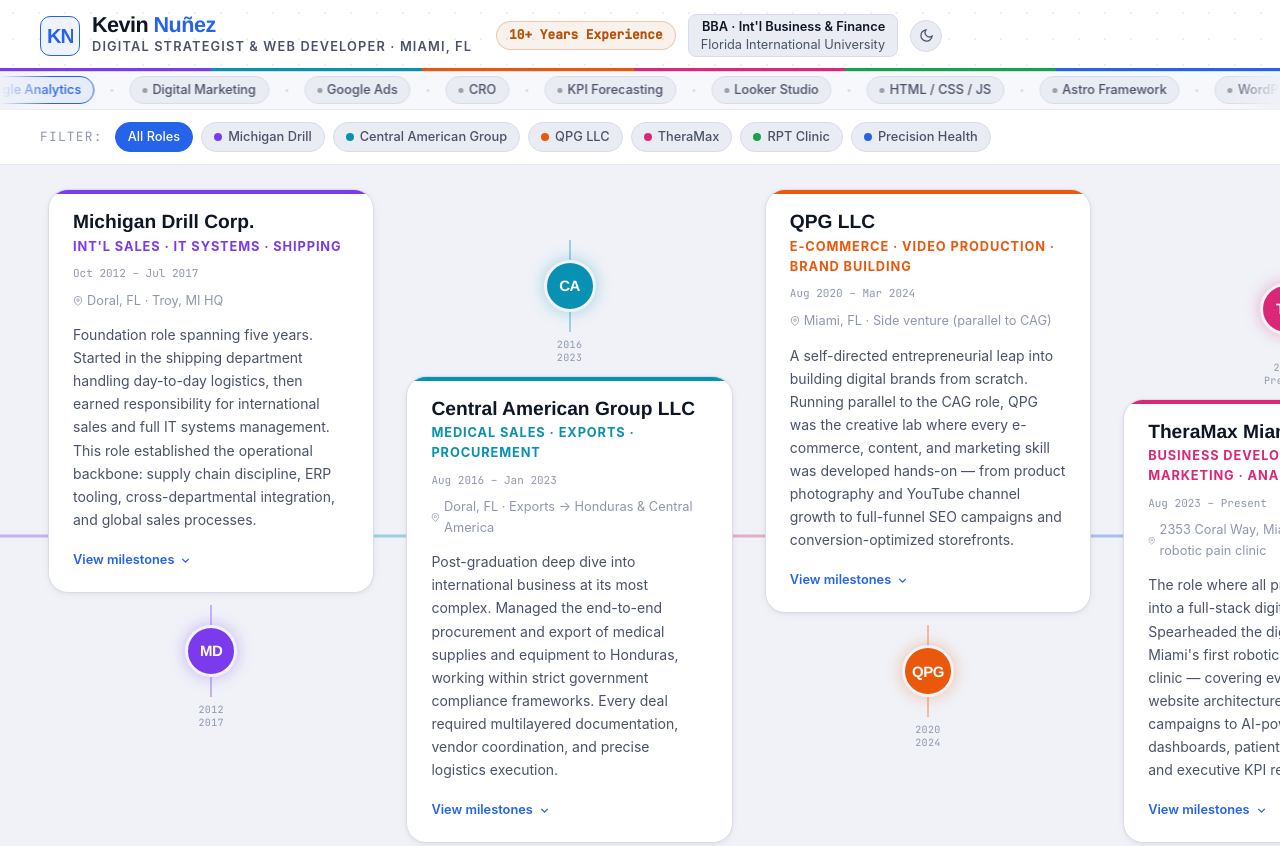
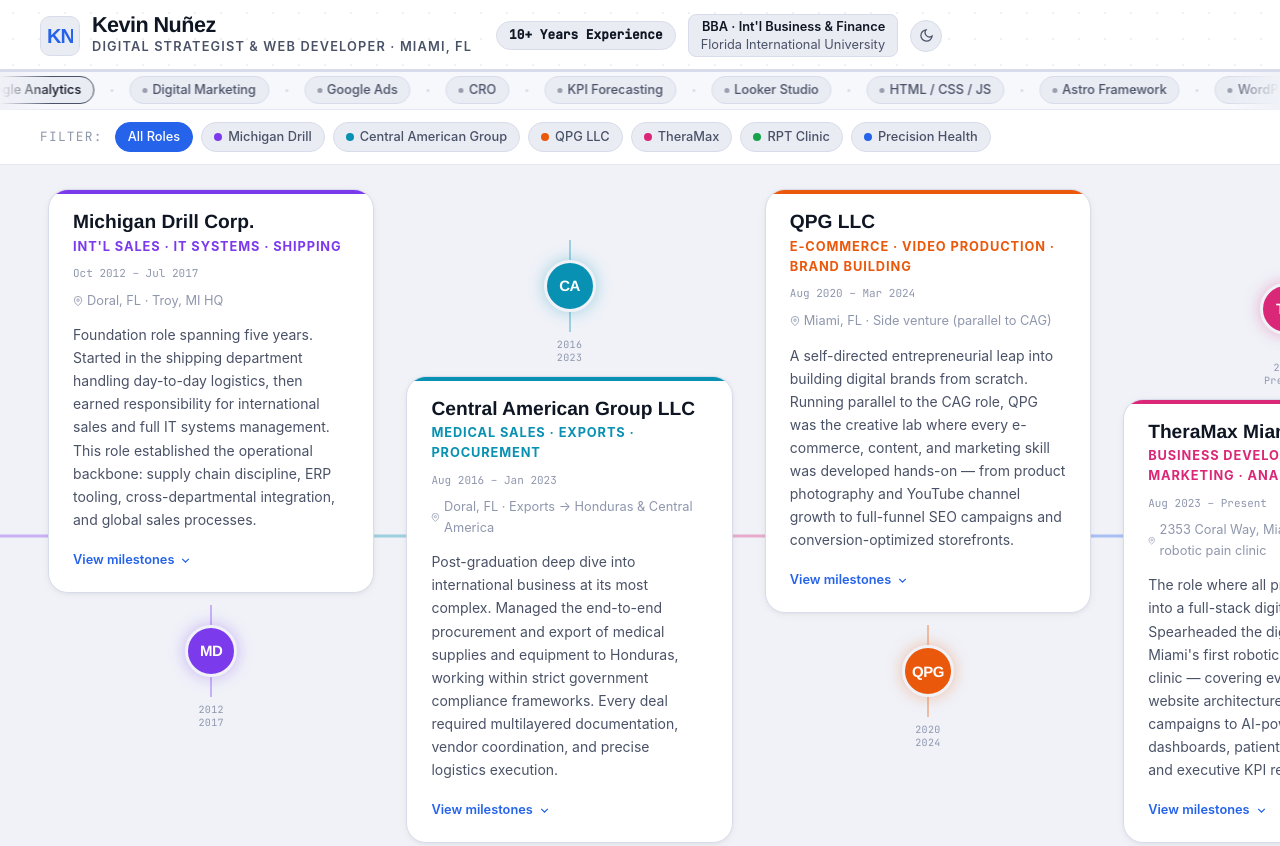
Before and after one commit to KevinNunez-dev/career-timeline, a plain HTML site: page index.html in a window 1280 px wide. Shown: the top 846 px of the page. Drawn offline with Linux system fonts and the light colour scheme; a web font is replaced by a local one.

Commit message:
Header redesign: monochrome/black-and-white header & skills swiper

```diff
--- a/style.css
+++ b/style.css
@@ -183,19 +183,12 @@
   pointer-events: none;
 }
 
-/* Era stripe — bottom of header */
+/* Era stripe — bottom of header (monochrome) */
 .header::after {
   content: '';
   position: absolute; bottom: 0; left: 0; right: 0;
-  height: 3px;
-  background: linear-gradient(90deg,
-    var(--era-1) 0%, var(--era-1) 16.5%,
-    var(--era-2) 16.5%, var(--era-2) 33%,
-    var(--era-3) 33%, var(--era-3) 49.5%,
-    var(--era-4) 49.5%, var(--era-4) 66%,
-    var(--era-5) 66%, var(--era-5) 82.5%,
-    var(--era-6) 82.5%, var(--era-6) 100%
-  );
+  height: 2px;
+  background: var(--border);
 }
 
 /* Identity — left column */
@@ -208,8 +201,8 @@
 .monogram {
   width: 40px; height: 40px;
   border-radius: 10px;
-  background: var(--accent-dim);
-  border: 1.5px solid var(--accent);
+  background: var(--offset);
+  border: 1.5px solid var(--border);
   display: flex; align-items: center; justify-content: center;
   flex-shrink: 0;
 }
@@ -225,7 +218,7 @@
   color: var(--text);
   white-space: nowrap;
 }
-.id-name span { color: var(--accent); }
+.id-name span { color: var(--text); }
 
 .id-role {
   font-size: var(--text-xs);
@@ -249,12 +242,12 @@
   color: var(--muted);
   transition: background var(--t), border-color var(--t), color var(--t);
 }
-.theme-btn:hover { background: var(--accent-dim); border-color: var(--accent); color: var(--accent); }
+.theme-btn:hover { background: var(--offset); border-color: var(--muted); color: var(--text); }
 
 .yrs-badge {
   font-family: var(--font-mono); font-size: var(--text-xs); font-weight: 600;
-  color: var(--gold); background: var(--gold-dim);
-  border: 1px solid color-mix(in srgb, var(--gold) 25%, transparent);
+  color: var(--text); background: var(--offset);
+  border: 1px solid var(--border);
   padding: 3px var(--space-3); border-radius: var(--radius-full); white-space: nowrap;
 }
 .edu-badge {
@@ -337,7 +330,7 @@
 }
 .chip.on,
 .chip:hover {
-  background: var(--accent-dim); border-color: var(--accent); color: var(--accent);
+  background: var(--offset); border-color: var(--muted); color: var(--text);
 }
 .chip-dot { width: 5px; height: 5px; border-radius: var(--radius-full); background: currentColor; opacity: 0.5; }
 
```
